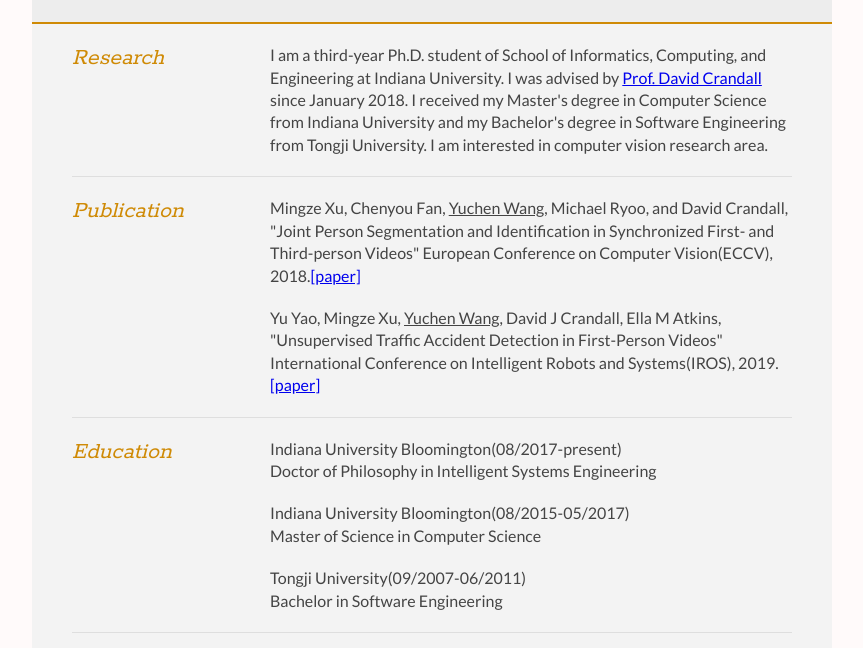
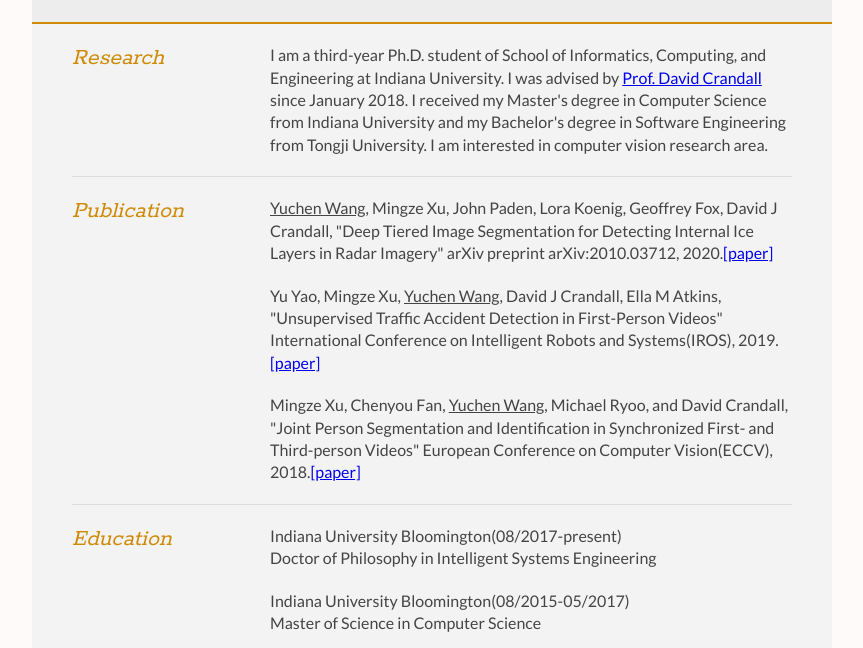
Before and after one commit to YuchenWang/YuchenWang.github.io, a plain HTML site: page index.html in a window 1280 px wide. Shown: the part 152-800 px from the top of the page, without its empty margins (208-1071 px from the left). Drawn offline with Linux system fonts and the light colour scheme.

Commit message:
update index

```diff
--- a/index.html
+++ b/index.html
@@ -58,12 +58,16 @@
             </div>
 
             <div class="sectionContent">
-                <article>
-                    <p>Mingze Xu, Chenyou Fan, <u>Yuchen Wang</u>, Michael Ryoo, and David Crandall, "Joint Person Segmentation and Identification in Synchronized First- and Third-person Videos" European Conference on Computer Vision(ECCV), 2018.<a href="https://arxiv.org/pdf/1803.11217.pdf">[paper]</a></p>
+				<article>
+                    <p><u>Yuchen Wang</u>, Mingze Xu, John Paden, Lora Koenig, Geoffrey Fox, David J Crandall, "Deep Tiered Image Segmentation for Detecting Internal Ice Layers in Radar Imagery" arXiv preprint arXiv:2010.03712, 2020.<a href="https://arxiv.org/pdf/2010.03712.pdf">[paper]</a></p>
 				</article>
 				<article>
                     <p>Yu Yao, Mingze Xu, <u>Yuchen Wang</u>, David J Crandall, Ella M Atkins, "Unsupervised Traffic Accident Detection in First-Person Videos" International Conference on Intelligent Robots and Systems(IROS), 2019.<a href="https://arxiv.org/pdf/1903.00618.pdf">[paper]</a></p>
 				</article>
+                <article>
+                    <p>Mingze Xu, Chenyou Fan, <u>Yuchen Wang</u>, Michael Ryoo, and David Crandall, "Joint Person Segmentation and Identification in Synchronized First- and Third-person Videos" European Conference on Computer Vision(ECCV), 2018.<a href="https://arxiv.org/pdf/1803.11217.pdf">[paper]</a></p>
+				</article>
+
             </div>
             <div class="clear"></div>
         </section>
```
